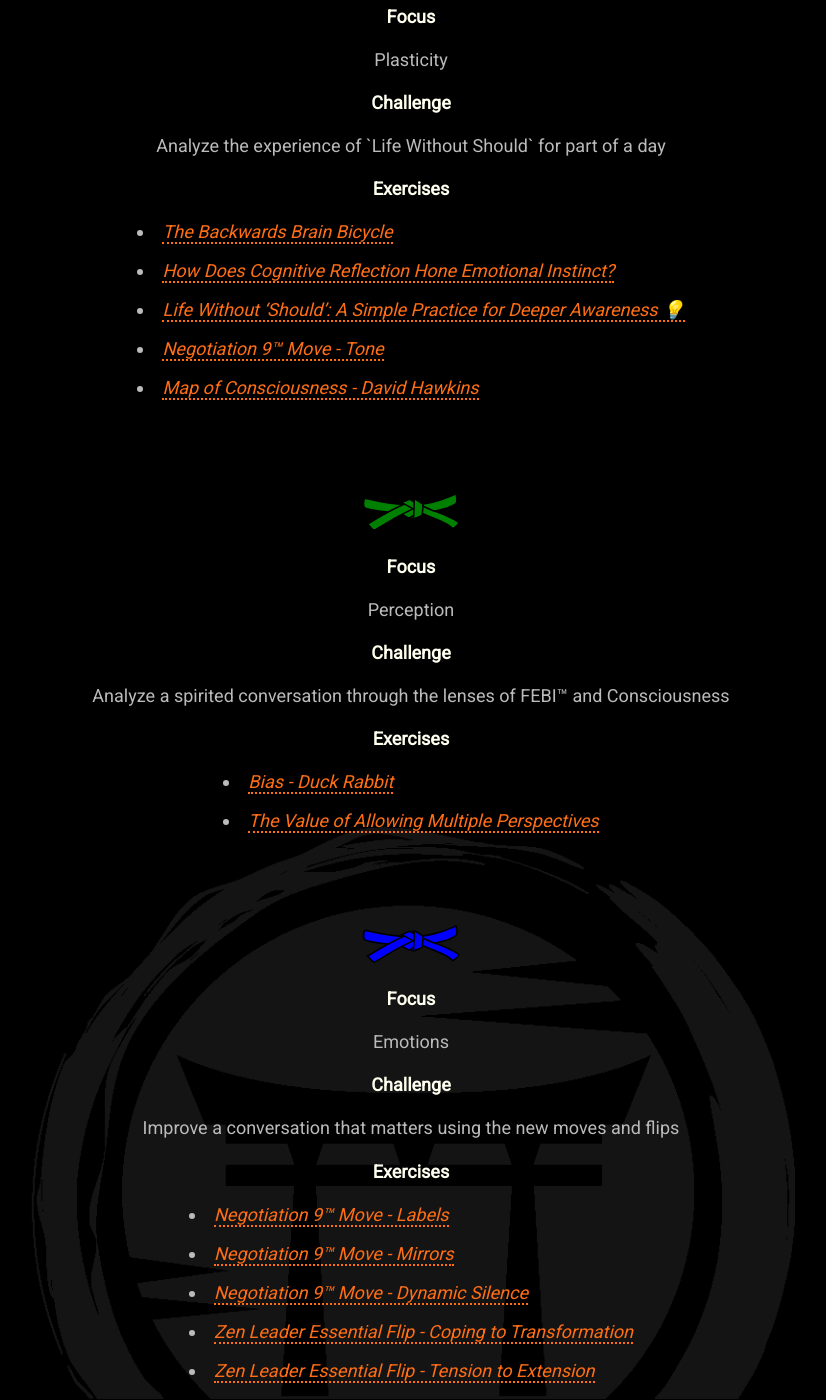
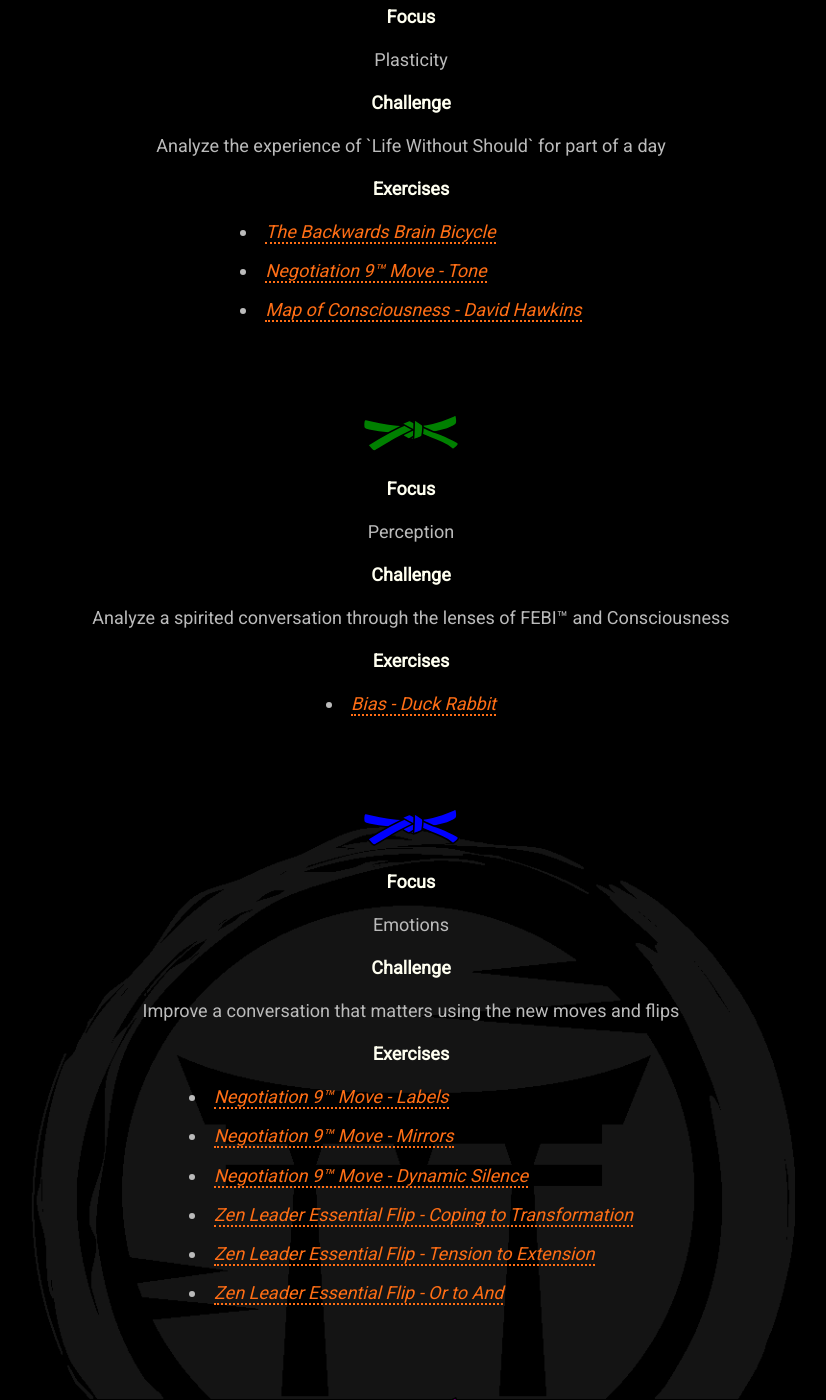
Before and after one commit to mindset-dojo/mindset-dojo.github.io, a Jekyll site: the page built from program.md, in a window 1280 px wide and 1400 px high, scrolled down 2414 px. Shown: the whole window, without its empty margins (229-1055 px from the left). Built offline with Jekyll 4.4.1, drawn with Linux system fonts in a browser that asks for light colours; some web fonts are replaced.

Commit message:
refactor: remove fluffy LinkedIn articles from the program.

```diff
--- a/_data/program.yaml
+++ b/_data/program.yaml
@@ -48,10 +48,6 @@
     exercises:
       - label: The Backwards Brain Bicycle
         url: https://www.youtube.com/watch?v=MFzDaBzBlL0
-      - label: How Does Cognitive Reflection Hone Emotional Instinct?
-        url: https://www.linkedin.com/feed/update/urn:li:activity:7249821210509778944/
-      - label: "Life Without ‘Should’: A Simple Practice for Deeper Awareness 💡"
-        url: https://medium.com/@michael-basil/life-without-should-a-simple-practice-for-deeper-awareness-697c7ce902bb
       - label: Negotiation 9™ Move - Tone
         url: https://www.blackswanltd.com/newsletter/infographic-the-black-swan-groups-negotiation-9
       - label: Map of Consciousness - David Hawkins
@@ -64,8 +60,6 @@
     exercises:
       - label: Bias - Duck Rabbit
         url: https://www.youtube.com/watch?v=36AqMX5uua4
-      - label: The Value of Allowing Multiple Perspectives
-        url: https://www.linkedin.com/feed/update/urn:li:activity:7267614153354166273
   - color: blue
     label: 4th Kyu
     level: -4
```
